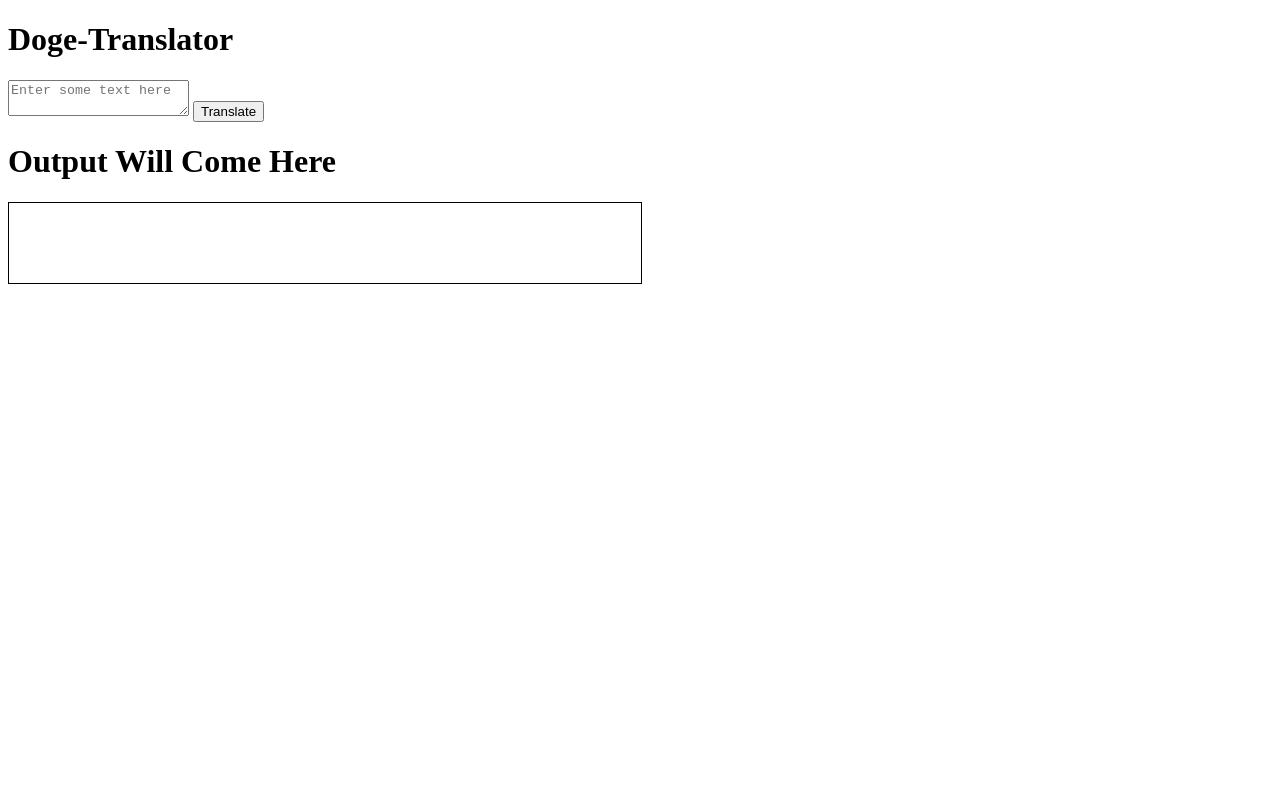
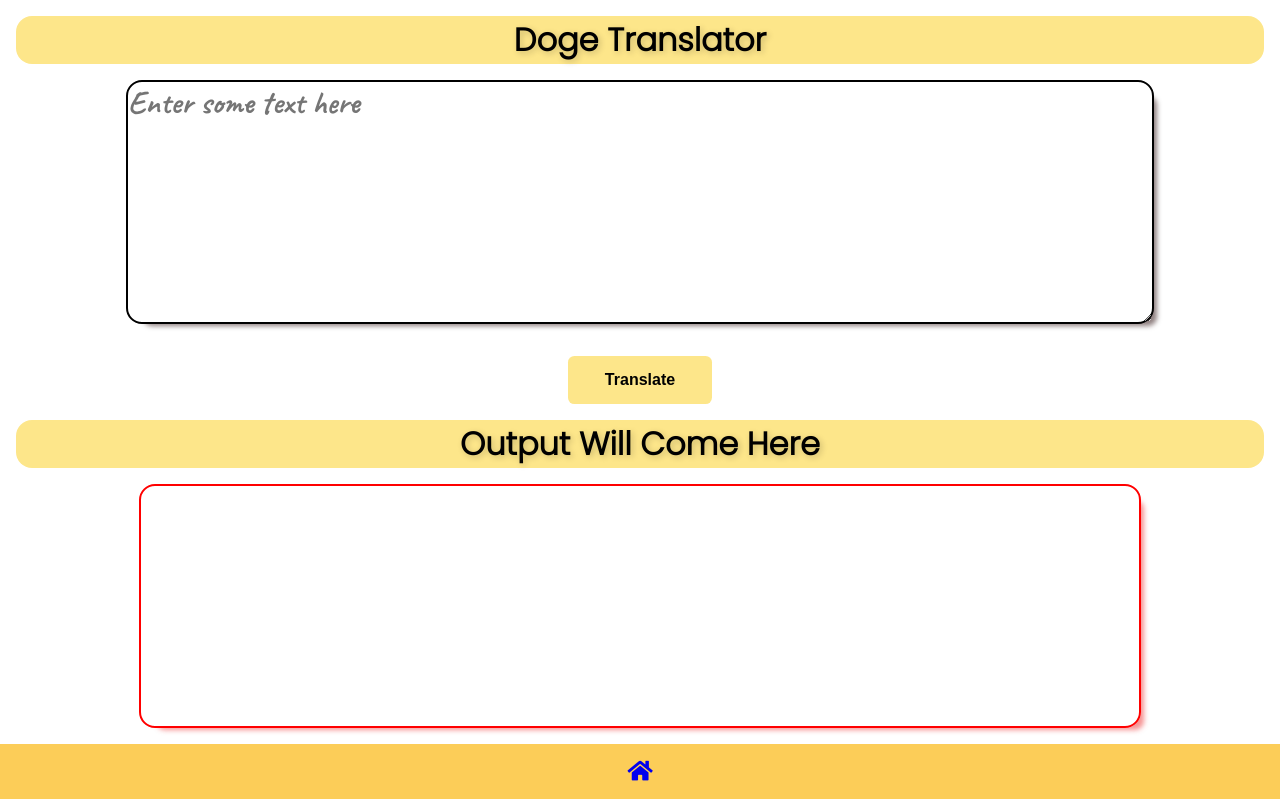
Before and after one commit to deepeshgotiya/Doge-Translator, a plain HTML site: page index.html in a window 1280 px wide. Drawn offline with Linux system fonts and the light colour scheme.

Commit message:
app done

```diff
--- a/index.html
+++ b/index.html
@@ -6,15 +6,21 @@
     <meta name="viewport" content="width=device-width, initial-scale=1.0">
     <title>Doge-Translator</title>
     <link rel="stylesheet" href="style.css">
+    <link rel="stylesheet" href="https://pro.fontawesome.com/releases/v5.10.0/css/all.css" integrity="sha384-AYmEC3Yw5cVb3ZcuHtOA93w35dYTsvhLPVnYs9eStHfGJvOvKxVfELGroGkvsg+p" crossorigin="anonymous"/>
 </head>
 <body>
-    <h1 class="heading">Doge-Translator</h1>
+    <div class="headingDiv"><h1 class="heading">Doge Translator</h1></div>
     <div class="input-div">
         <textarea id="t-input" placeholder="Enter some text here"></textarea>
-        <button id="t-button">Translate</button>
     </div>
-    <h1>Output Will Come Here</h1>
-    <div id="t-output" class="output-div"></div>
+    <div class="buttonDiv"><button id="t-button">Translate</button></div>
+    <div class="headingDiv"><h1 class="heading">Output Will Come Here</h1></div>
+    <div class="output-div">
+        <div id="t-output"></div>
+    </div>
+    <footer class="footer">
+        <a href="https://portfolio.deepeshgotiya.repl.co/"><i class="fas fa-home"></i></a>
+    </footer>
     <script src="script.js" type="text/javascript"></script>
 </body>
 </html>
--- a/style.css
+++ b/style.css
@@ -1,5 +1,75 @@
+@import url('https://fonts.googleapis.com/css2?family=Poppins:wght@300&display=swap');
+@import url('https://fonts.googleapis.com/css2?family=Caveat:wght@700&family=Poppins:wght@300&display=swap');
+*{
+    padding: 0;
+    margin: 0;
+}
+.heading{
+    font-family: 'Poppins';
+    text-align: center;
+    margin: 1rem 1rem;
+    background-color:#FDE68A ;
+    border-radius: 1rem;
+    text-shadow: 2px 2px 6px rgba(0,0,0,0.2);
+}
+.input-div{
+    align-items: center;
+    display: flex;
+    place-content: center;
+    margin-bottom: 2rem;
+}
+.buttonDiv{
+    display: flex;
+    place-content: center;
+}
+
+#t-button{
+    height: 3rem;
+    width: 9rem;
+    font-weight: bold;
+    border: 1rem;
+    border-radius: 0.4rem;
+    font-size: 1rem;
+    background-color:#FDE68A ;
+}
+#t-input{
+    height: 30vh;
+    width: 80%;
+    font-size: 2rem;
+    font-family: 'Caveat', cursive;
+    border: 2px solid black;
+    border-radius: 1rem;
+    box-shadow: 10px 9px 5px -7px rgba(33,4,4,0.51);
+}
 .output-div{
-    height: 10vh;
-    width: 50%;
-    border: 1px solid black;
+    display: flex;
+    place-content: center;
+    margin: 1rem 1rem;
 }
+#t-output{
+    height: 30vh;
+    width: 80%;
+    border: 2px solid red;
+    box-shadow: 10px 9px 5px -7px rgba(237,44,44,0.51);
+    border-radius: 1rem;
+    font-size: 2rem;
+    font-family: 'Caveat', cursive;
+}
+#t-button:hover{
+    border: 1px solid red;
+    box-shadow: 10px 9px 5px -7px rgba(237,44,44,0.51);
+    color: red;
+}
+.heading:hover{
+    color: red;
+}
+.footer{
+    background-color:#fbbe24c2 ;
+    text-align: center;
+    padding: 1rem 1rem;
+    text-decoration: none;
+
+}
+.fas{
+    font-size: 1.4rem;
+}
```
